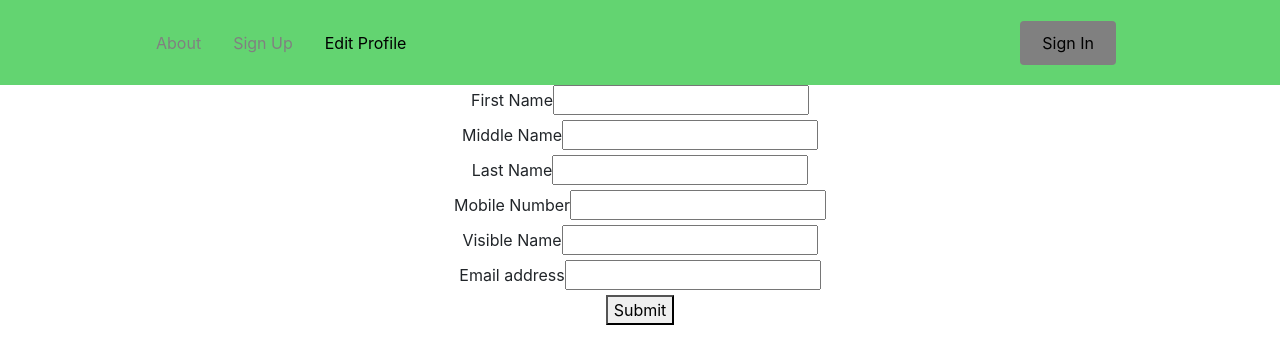
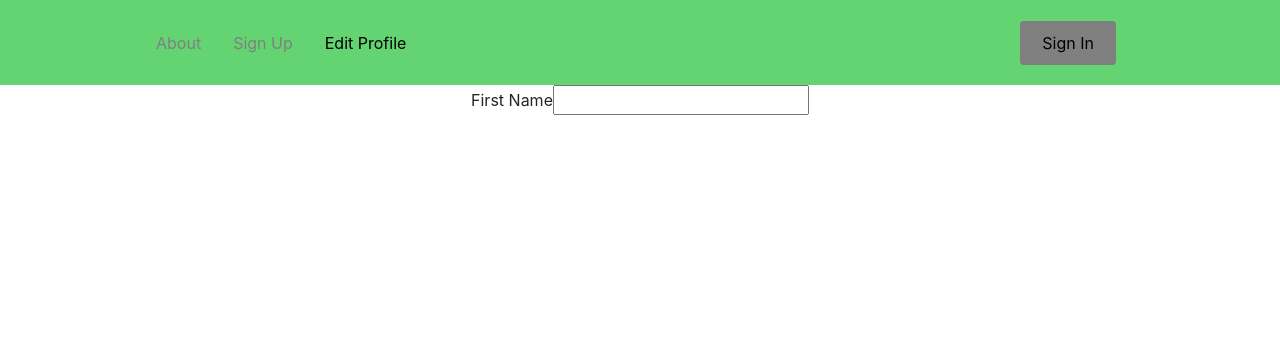
Before and after one commit to shrikantswami/counter-app, a React (Create React App) app: page /Edit-Profile in a window 1280 px wide. Shown: the top 364 px of the page. Built offline with nearby package versions, Linux system fonts and the light colour scheme.

Commit message:
not found page added

```diff
--- a/package.json
+++ b/package.json
@@ -3,7 +3,11 @@
   "version": "0.1.0",
   "private": true,
   "dependencies": {
-    "@mui/material": "^5.10.17",
+    "@emotion/react": "^11.10.5",
+    "@emotion/styled": "^11.10.5",
+    "@mui/material": "^5.11.0",
+    "@mui/styled-engine": "^5.11.0",
+    "@mui/styled-engine-sc": "^5.11.0",
     "@testing-library/jest-dom": "^5.16.4",
     "@testing-library/react": "^13.3.0",
     "@testing-library/user-event": "^13.5.0",
--- a/src/App.js
+++ b/src/App.js
@@ -4,7 +4,9 @@ import { BrowserRouter as Router, Routes, Route } from 'react-router-dom';
 import About from './Pages/about';
 import SignUp from './Pages/signup';
 import Navbar from './components/Navbar/index';
-import ProfileForm from './components/Forms/ResumeDataForm';
+// import ProfileForm from './components/Forms/ResumeDataForm';
+import Form from './components/Forms/ResumeDataForm';
+import PageNotFound from './Pages/PageNotFound/index';
 
 function App() {
   return (
@@ -26,11 +28,16 @@ function App() {
 
       <Router>
       <Navbar />
+      <switch>
       <Routes>
+
         <Route path='/about' element={ < About / >} />
         <Route path='/sign-up' element={ < SignUp / > } />
-        <Route path='/Edit-Profile' element={ < ProfileForm / >} />
+        <Route path='/Edit-Profile' element={ < Form / >  } />
+        <Route path='/page-not-found' element ={ < PageNotFound / >} title="Page Not Found" />
+
       </Routes>
+      </switch>
     </Router>
     </div>
 
--- a/src/components/Forms/ResumeDataForm.jsx
+++ b/src/components/Forms/ResumeDataForm.jsx
@@ -1,44 +1,104 @@
 import React from "react";
 import PropTypes from "prop-types";
-import { useHistory } from 'react-router-dom';
+import { useNavigate } from 'react-router-dom';
 import Loader from '../Loader';
-// import { Button } from "@mui/material";
-// import ButtonRow from "./ButtonRow";
-// import { Form } from "react-router-dom";
+import { Button } from "@mui/material";
+import ButtonRow from "./ButtonRow";
 
-const ProfileForm = () => {
+const Form = (props) => {
+    const history = useNavigate();
+
+    const {
+        handleSubmit,
+        disabled,
+        inSubmit,
+        enableDefaultButtons,
+        submitBtnStyle,
+        submitBtnText,
+        backBtnText,
+        backToUrl,
+        children,
+        ...others} = props;
+
+    let btnClass = "primary";
+    if(submitBtnStyle){
+        btnClass = submitBtnStyle;
+    }
+
     return (
-            <form method="post" action="events">
-
-                <div>
+        <form {...others} onSubmit={(e) => e.preventDefault()}>
+            <div>
                     <label htmlFor="email">First Name</label>
                     <input type="text" name="First_Name" />
-                </div>
-                <div>
-                    <label htmlFor="email">Middle Name</label>
-                    <input type="text" name="Middle_Name" />
-                </div>
-                <div>
-                    <label htmlFor="email">Last Name</label>
-                    <input type="text" name="Last_Name" />
-                </div>
-
-                <div>
-                    <label htmlFor="email">Mobile Number</label>
-                    <input type="integer" name="Mobile_Number" />
-                </div>
-                <div>
-                    <label htmlFor="email">Visible Name </label>
-                    <input type="text" name="Display_Name" />
-                </div>
-
-                <div >
-                    <label htmlFor="email">Email address</label>
-                    <input type="email"  name="email" />
-                </div>
-                <button type="submit">Submit</button>
-            </form>
-    );
+            </div>
+            {children}
+            {enableDefaultButtons &&
+                <ButtonRow>
+                    <Button variant="contained" color={btnClass} disabled={disabled} onClick={handleSubmit}>
+                        {inSubmit &&
+                            <Loader />
+                        }
+                        {submitBtnText || 'Submit'}
+                    </Button>
+                    {backToUrl && backToUrl !== "" &&
+                        <Button variant="contained" color="secondary" disabled={inSubmit} onClick={(e) => {
+                            e.preventDefault();
+                            history.push(backToUrl);
+                        }}>
+                            {backBtnText || 'Back'}
+                        </Button>
+                    }
+                </ButtonRow>
+            }
+        </form>
+    )
 }
 
-export default ProfileForm;
+Form.propTypes = {
+    handleSubmit: PropTypes.func,
+    disabled: PropTypes.bool,
+    inSubmit: PropTypes.bool,
+    enableDefaultButtons: PropTypes.bool,
+    submitBtnText: PropTypes.string,
+    backBtnText: PropTypes.string,
+    backToUrl: PropTypes.string
+}
+
+export default Form;
+
+// const ProfileForm = () => {
+//     return (
+//             <form method="post" action="events">
+
+//                 <div>
+//                     <label htmlFor="email">First Name</label>
+//                     <input type="text" name="First_Name" />
+//                 </div>
+//                 <div>
+//                     <label htmlFor="email">Middle Name</label>
+//                     <input type="text" name="Middle_Name" />
+//                 </div>
+//                 <div>
+//                     <label htmlFor="email">Last Name</label>
+//                     <input type="text" name="Last_Name" />
+//                 </div>
+
+//                 <div>
+//                     <label htmlFor="email">Mobile Number</label>
+//                     <input type="integer" name="Mobile_Number" />
+//                 </div>
+//                 <div>
+//                     <label htmlFor="email">Visible Name </label>
+//                     <input type="text" name="Display_Name" />
+//                 </div>
+
+//                 <div >
+//                     <label htmlFor="email">Email address</label>
+//                     <input type="email"  name="email" />
+//                 </div>
+//                 <button type="submit">Submit</button>
+//             </form>
+//     );
+// }
+
+// export default ProfileForm;
--- a/src/components/Loader/index.js
+++ /dev/null
@@ -1,30 +0,0 @@
-import React from 'react';
-import { CircularProgress, Typography } from "@mui/material"
-
-const Loader = ({size: Size, text: Text}) => {
-    if(!Size){
-        Size=22;
-    }
-
-    const fontStyle = {
-        paddingLeft: Size/10+'px',
-        fontSize: Size+'px',
-    };
-
-    return(
-        <span style={{
-            display: 'inline-flex',
-            alignItems: 'center',
-            flexWrap: 'wrap',
-        }}>
-            <CircularProgress size={Size} />
-            {typeof(Text) !== 'undefined' && Text !== "" ?(
-                <Typography style={fontStyle}>{Text}</Typography>
-            ):(
-                <></>
-            )}
-        </span>
-    );
-};
-
-export default Loader;
--- a/src/components/Logo/index.js
+++ b/src/components/Logo/index.js
@@ -4,7 +4,7 @@ const Logo = ({size}) => {
     const fontSize = size || '36px';
     return (
         <>
-            <i className="fa fa-fire" style={{fontSize: fontSize, color: '#f9b115'}}></i>
+            <i className="fa fa-fire" style={{fontSize: fontSize, color: '#f9b115'}}> LOGO </i>
         </>
     )
 }
```
Also changed, not shown: 1 other file (tests, documents, lock files or other folders).
